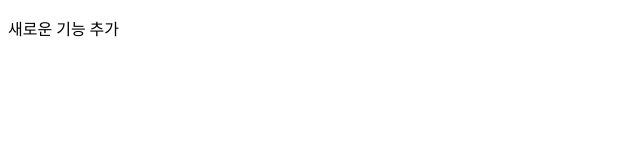
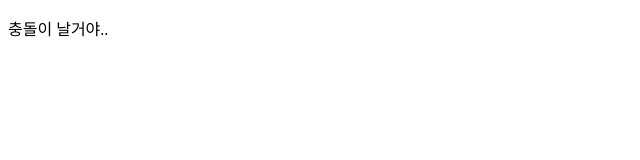
Before and after one commit to bino0130/gitlecture, a plain HTML site: page index.html in a window 1280 px wide. Shown: the full height of the page, 0-640 px from the left. Drawn offline with Linux system fonts and the light colour scheme.

Commit message:
새 기능에 대한 뉴 커밋

```diff
--- a/index.html
+++ b/index.html
@@ -4,10 +4,9 @@
   <meta charset="UTF-8">
   <meta http-equiv="X-UA-Compatible" content="IE=edge">
   <meta name="viewport" content="width=device-width, initial-scale=1.0">
-  <title>메인은 그대로 진행</title>
-  <title>메인 진행시켜!</title>
+  <title>이건 새로운 기능!</title>
 </head>
 <body>
-  <p>새로운 기능 추가</p>
+  <p>충돌이 날거야..</p>
 </body>
 </html>
```
